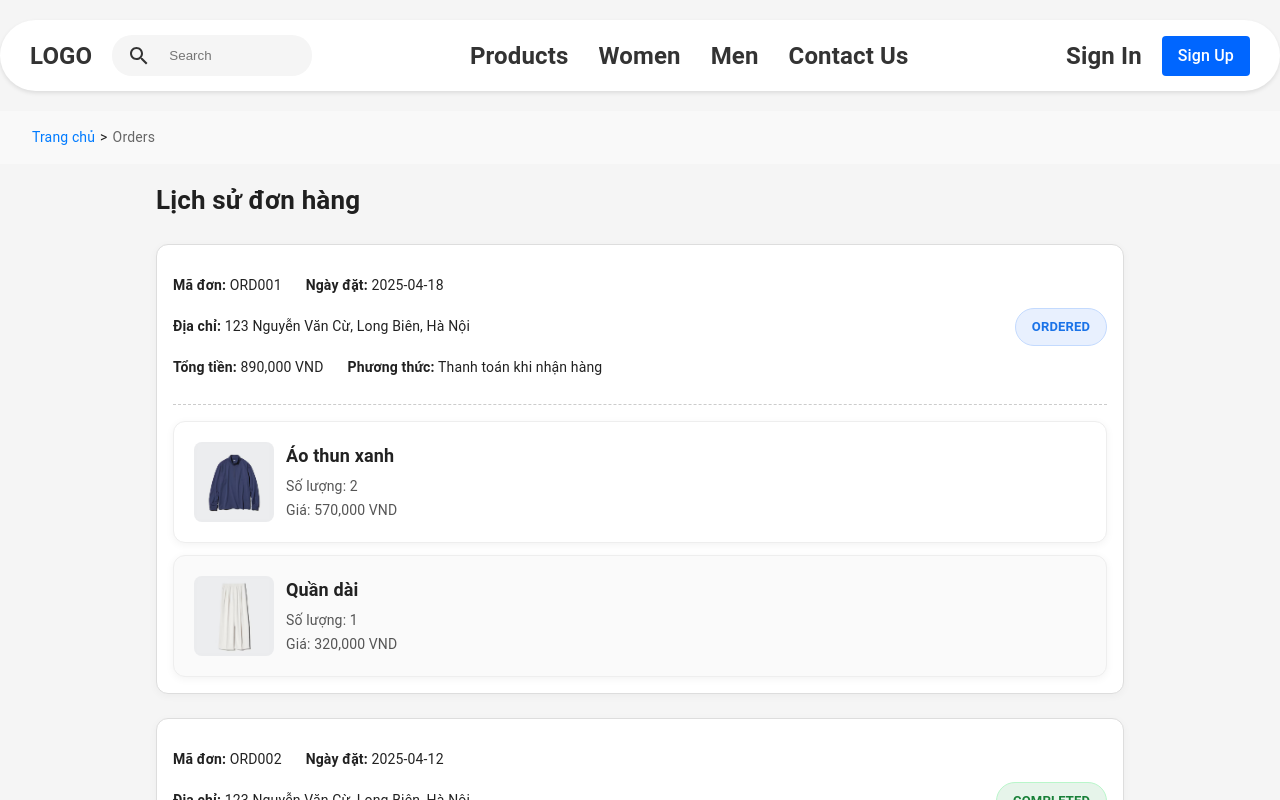
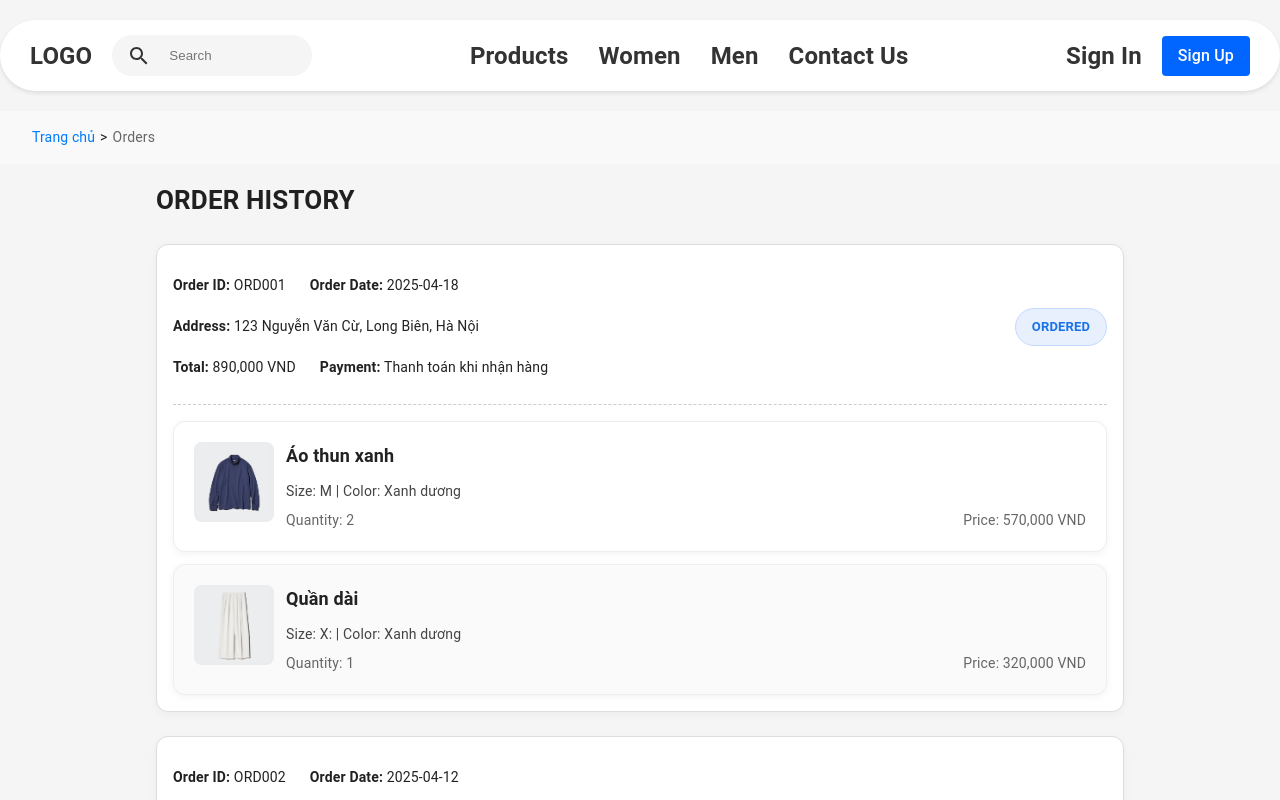
Before and after one commit to ThanhDanhDo/FashionShop, a React (Create React App) app in the folder frontend/: page /orders in a window 1280 px wide. Shown: the top 800 px of the page. Built offline with nearby package versions, Linux system fonts and the light colour scheme.

Commit message:
ui/User-Order

```diff
--- a/frontend/src/pages/User/Orders-user/OrderList.css
+++ b/frontend/src/pages/User/Orders-user/OrderList.css
@@ -175,3 +175,17 @@
     flex-direction: column;
     gap: 12px;
   }
+
+  .product-variant {
+    font-size: 14px;
+    color: #444;
+    margin-top: 4px;
+  }
+
+  .product-price-qty {
+    display: flex;
+    justify-content: space-between;
+    font-size: 14px;
+    color: #666;
+    margin-top: 4px;
+  }
--- a/frontend/src/pages/User/Orders-user/OrderList.jsx
+++ b/frontend/src/pages/User/Orders-user/OrderList.jsx
@@ -26,6 +26,8 @@ const orders = [
           image: "/images/image1.png",
           quantity: 2,
           price: 570000,
+          size: "M",
+          color: "Xanh dương",
         },
       {
         id: 2,
@@ -33,6 +35,8 @@ const orders = [
         image: "/images/image4.png",
         quantity: 1,
         price: 320000,
+        size: "X:",
+        color: "Xanh dương",
       },
     ],
   },
@@ -50,6 +54,8 @@ const orders = [
         image: "/images/image2.png",
         quantity: 1,
         price: 320000,
+        size: "L",
+        color: "Xanh dương",
       },
     ],
   },
@@ -67,6 +73,8 @@ const orders = [
         image: "/images/image3.png",
         quantity: 1,
         price: 250000,
+        size: "M",
+        color: "Xanh dương",
       },
       {
         id: 5,
@@ -74,6 +82,8 @@ const orders = [
         image: "/images/image1.png",
         quantity: 1,
         price: 360000,
+        size: "M",
+        color: "Xanh dương",
       },
     ],
   },
@@ -91,6 +101,8 @@ const orders = [
         image: "/images/image2.png",
         quantity: 1,
         price: 300000,
+        size: "M",
+        color: "Xanh dương",
       },
     ],
   },
@@ -108,6 +120,8 @@ const orders = [
         image: "/images/image3.png",
         quantity: 1,
         price: 450000,
+        size: "M",
+        color: "Xanh dương",
       },
     ],
   },
@@ -121,22 +135,22 @@ const OrderList = () => {
         <a href="/">Trang chủ</a> {'>'} <span>Orders</span>
       </div>
       <div className="order-list-container">
-        <h1 className="order-list-title">Lịch sử đơn hàng</h1>
+        <h1 className="order-list-title">ORDER HISTORY</h1>
 
         {orders.map((order) => (
           <div key={order.orderId} className="order-block">
             <div className="order-header">
   <         div className="order-info">
             <div className="order-id-date">
-              <p><strong>Mã đơn:</strong> {order.orderId}</p>
-              <p><strong>Ngày đặt:</strong> {order.date}</p>
+              <p><strong>Order ID:</strong> {order.orderId}</p>
+              <p><strong>Order Date:</strong> {order.date}</p>
             </div>
 
-              <p><strong>Địa chỉ:</strong> {order.address}</p>
+              <p><strong>Address:</strong> {order.address}</p>
 
             <div className="order-total-payment">
-              <p><strong>Tổng tiền:</strong> {order.total.toLocaleString()} VND</p>
-              <p><strong>Phương thức:</strong> {order.paymentMethod}</p>
+              <p><strong>Total:</strong> {order.total.toLocaleString()} VND</p>
+              <p><strong>Payment:</strong> {order.paymentMethod}</p>
             </div>
             </div>
 
@@ -150,8 +164,13 @@ const OrderList = () => {
       <img src={product.image} alt={product.name} className="order-image" />
         <div className="order-details">
           <h2 className="order-name">{product.name}</h2>
-                    <p>Số lượng: {product.quantity}</p>
-                    <p>Giá: {product.price.toLocaleString()} VND</p>
+            <div className="product-variant">
+              <span>Size: {product.size}</span> | <span>Color: {product.color}</span>
+            </div>
+            <div className="product-price-qty">
+              <span>Quantity: {product.quantity}</span>
+              <span>Price: {product.price.toLocaleString()} VND</span>
+            </div>
             </div>
             </div>
             ))}
```
Lines whose indentation alone changed are shown as unchanged.
